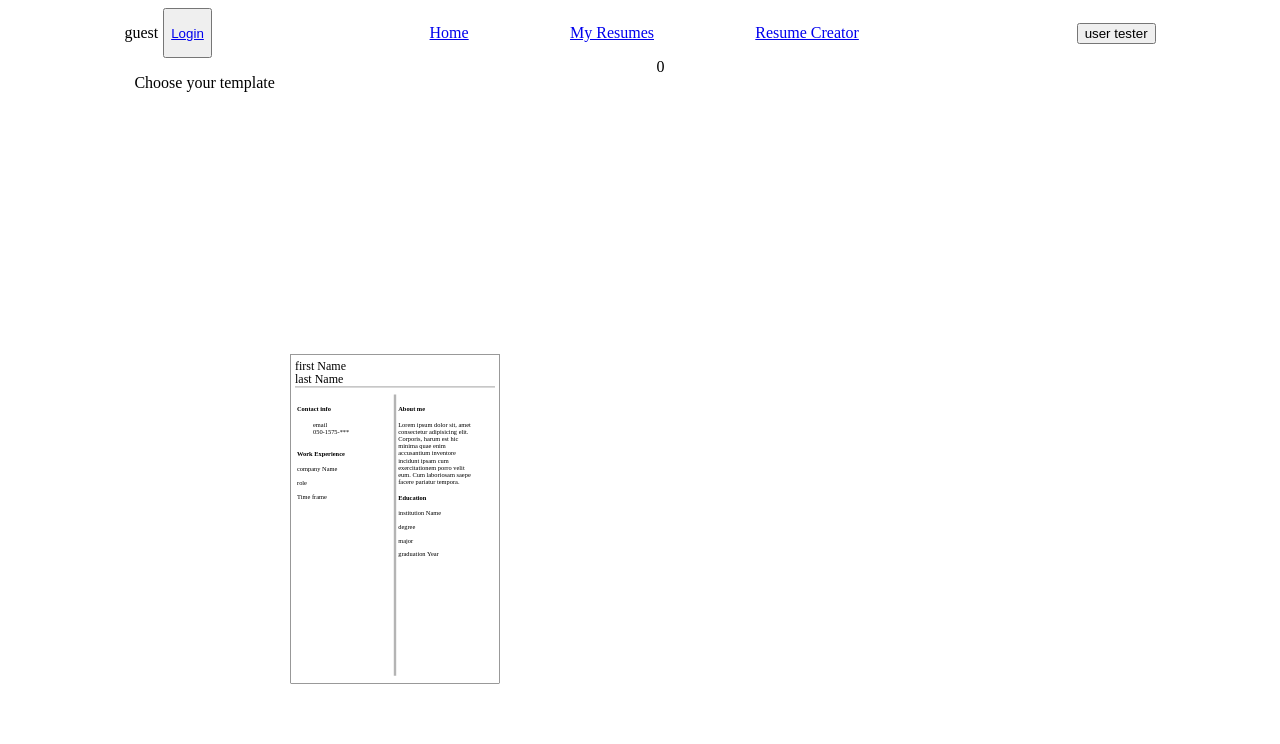
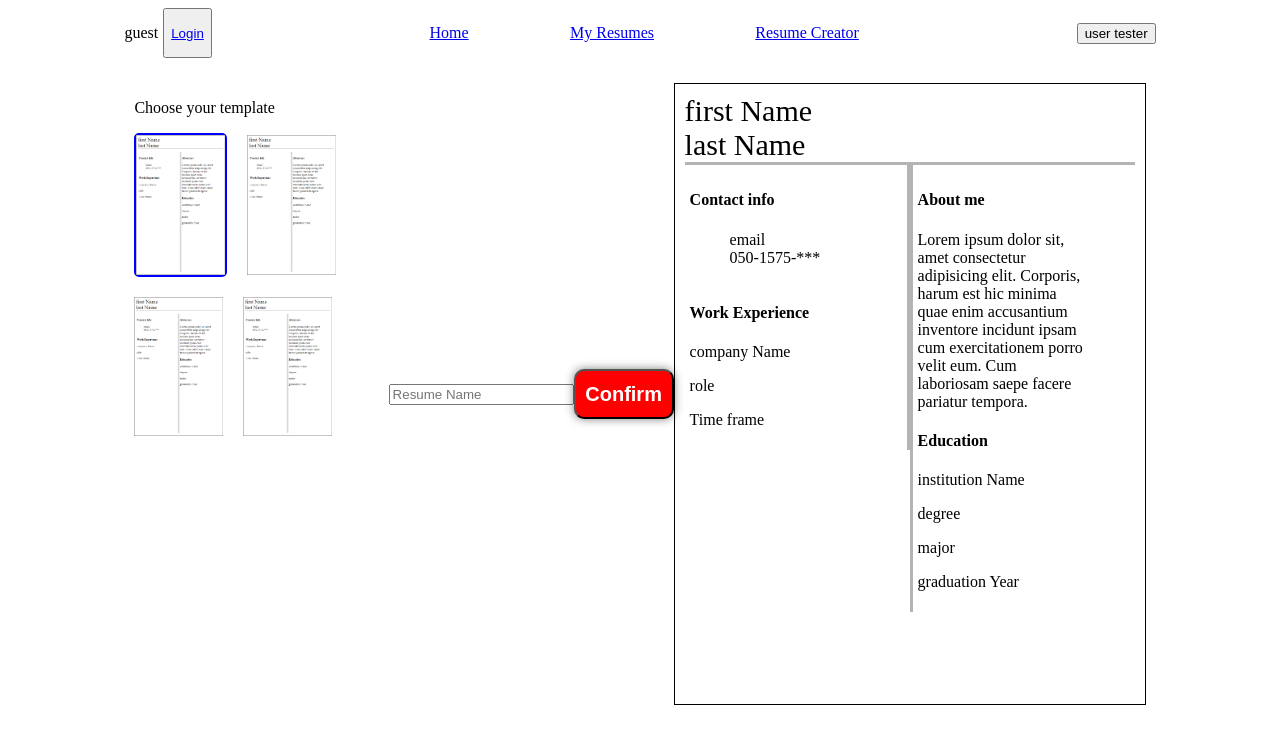
Before and after one commit to OfekMajar/portfolioCreatorProject, a React (Vite) app: page /ResumeCreator in a window 1280 px wide. Shown: the top 744 px of the page. Built offline with nearby package versions, Linux system fonts and the light colour scheme; no server answers.

Commit message:
added a from which saves which template the user chose, as well as almost done with the first template

```diff
--- a/src/components/ResumeForm.jsx
+++ b/src/components/ResumeForm.jsx
@@ -5,7 +5,7 @@ import ContactInfo from "./ContactInfo";
 import { UserContext } from "../context/User";
 import { addDoc, collection, doc, query } from "firebase/firestore";
 import { db } from "../config/firebase";
-function ResumeForm() {
+function ResumeForm({selectedTemplate}) {
   const { user } = useContext(UserContext);
   const [formData, setFormData] = useState({});
   const [workExpData, setWorkExpData] = useState({});
@@ -14,6 +14,10 @@ function ResumeForm() {
   const [educationsList, setEducationsList] = useState([]);
   const [currentFormStage, setCurrentFormStage] = useState(1);
   const [userData, setUserData] = useState({});
+  console.log(selectedTemplate,user.userId);
+  useEffect(()=>{
+setUserData({ userId: user.userId,selectedTemplate:selectedTemplate})
+  },[selectedTemplate])
   //*Change handlers
   const changeContactInfoHandler = (e) => {
     formData[e.target.name] = e.target.value;
@@ -97,7 +101,7 @@ function ResumeForm() {
     if (!user) {
       return alert("you must log in ");
     }
-    setUserData({ ...userData, userId: user.userId });
+    setUserData({ ...userData });
     const collectionRef = collection(db,"Resumes")
    await addDoc(collectionRef,userData)
 
--- a/src/components/templates/miniTamplate/MiniTemplate.jsx
+++ b/src/components/templates/miniTamplate/MiniTemplate.jsx
@@ -6,7 +6,9 @@ function MiniTemplate() {
   const [chosenTemplate, setChosenTemplate] = useState();
   return (
     <div id="templateOptions">
+        <div id="smallerCover">
       <Template1 isBig={false} />
+      </div>
     </div>
   );
 }
--- a/src/components/templates/template1/template1.css
+++ b/src/components/templates/template1/template1.css
@@ -2,15 +2,12 @@
   display: flex;
   flex-direction: column;
   border: 1px solid black;
-  width: 500px;
-  height: 800px;
+  width: 450px;
+  min-height: 600px;
   padding: 10px;
 }
 
-.smallTemplate {
-  transform: scale(0.4);
 
-}
 .userFullName {
   display: flex;
   flex-direction: column;
--- a/src/pages/resumeCreator/ResumeCreator.jsx
+++ b/src/pages/resumeCreator/ResumeCreator.jsx
@@ -1,28 +1,61 @@
 import React, { useState } from "react";
 import ResumeForm from "../../components/ResumeForm";
+import Template1 from "../../components/templates/template1/template1";
+import template1Img from "../../assets/Images/template1.png"
 import MiniTemplate from "../../components/templates/miniTamplate/MiniTemplate";
-import "./resumeCreator.css"
+import "./resumeCreator.css";
 function ResumeCreator() {
-  const [isChoosingTemplate,setIsChoosingTemplate]=useState(true)
-  const [selectedTemplate,setSelectedTemplate]=useState(0)
+  const [isChoosingTemplate, setIsChoosingTemplate] = useState(true);
+  const [selectedTemplate, setSelectedTemplate] = useState(1);
+  const [resumeName,setResumeName]=useState()
+
+  const viewedTemplateSelector=(e)=>{
+    setSelectedTemplate(e.target.name)
+  }
+  const changeHandler=(e)=>{
+    setResumeName(e.target.value)
+  }
+  const confirmTemplate=()=>{
+    let confirmTemp
+  confirmTemp =confirm("are you sure you want this template?")
+  if(!confirmTemp){
+    return
+  }
+  setIsChoosingTemplate(false)
+  }
   return (
     <div id="ResumeFormContainer">
-    {isChoosingTemplate?
+      {isChoosingTemplate ? (
         <div id="templateChooserContainer">
           <section id="templatesOptionsContainer">
             <div>
               <p>Choose your template</p>
             </div>
-      <MiniTemplate/>
+            <div id="templateOptions">
+              <div className={`singleOptionBox ${selectedTemplate==1?"selectedTemplate":null}`}>
+              <img src={template1Img} onClick={viewedTemplateSelector} name={1} alt="template1" className="templateOption"/>
+              </div>
+              <div className={`singleOptionBox ${selectedTemplate==2?"selectedTemplate":null}`}>
+              <img src={template1Img} onClick={viewedTemplateSelector} name={2} alt="template2" className="templateOption"/>
+              </div>
+              <div className={`singleOptionBox ${selectedTemplate==3?"selectedTemplate":null}`}>
+              <img src={template1Img} onClick={viewedTemplateSelector} name={3} alt="template3" className="templateOption"/>
+              </div>
+              <div className={`singleOptionBox ${selectedTemplate==4?"selectedTemplate":null}`}>
+              <img src={template1Img} onClick={viewedTemplateSelector} name={4} alt="template4" className="templateOption"/>
+              </div>
+            </div>
           </section>
+          <div className="confirmTemplateBtnContainer">
+            <input type="text" placeholder="Resume Name" />
+            <button onClick={confirmTemplate} id="confirmTemplateBtn">Confirm</button></div>
           <section id="templateViewer">
-        {selectedTemplate==<p>1561515</p>?null:selectedTemplate==2?2:selectedTemplate==3?3:0}
+        {selectedTemplate==1?<Template1/>:selectedTemplate==2?2:selectedTemplate==3?3:null}
       </section>
         </div>
-    :
-    <ResumeForm />
-    }
-
+      ) : (
+        <ResumeForm selectedTemplate={selectedTemplate} />
+      )}
     </div>
   );
 }
--- a/src/pages/resumeCreator/resumeCreator.css
+++ b/src/pages/resumeCreator/resumeCreator.css
@@ -2,22 +2,65 @@
   display: flex;
   flex-direction: column;
   align-items: center;
+  margin-top: 25px;
 }
 #templateChooserContainer {
   display: flex;
   width: 80%;
+  justify-content: space-between;
 }
+#templatesOptionsContainer{
+  width: 40%;
+}
+#templateOptions {
+display: flex;
+flex-wrap: wrap;
+gap: 20px;
+}
+.singleOptionBox{
+  display: flex;
+  justify-content: center;
+  align-items: center;
+  width: 35%;
+  height: auto;
+  border-radius: 5px;
+}
+.selectedTemplate{
+  border: 2px solid blue;
+}
+img{
+  width: 100%;
+}
+#templateViewer{
+  width: 50%;
+  display: flex;
+  align-items: center;
+  justify-content: center;
+}
+.confirmTemplateBtnContainer{
+  display: flex;align-items: center;justify-content: center;
+}
+#confirmTemplateBtn{
+  width: 100px;
+  height: 50px;
+  font-size: 20px;
+  font-weight: 700;
+  border-radius: 10px;
+  background-color: #ff0000;
+  color:#fff;
+  transition: all 0.1s;
+  box-shadow: 0 0 10px rgba(0, 0, 0, 0.5);
+}
+#confirmTemplateBtn:active {
+transform: translateY(5px);
+box-shadow: none;
+}
+
 #workExpContainer,
 #educationContainer {
   display: flex;
   flex-direction: column;
   gap: 10px;
-}
-#templatesOptionsContainer{
-  position: relative;}
-#templateOptions {
-  height: 50%;
-  position: relative;
 }
 .singleWorkExpContainer,
 .SingleEducationContainer {
```
Also changed, not shown: src/assets/Images/template1.png (added). Lines whose indentation alone changed are shown as unchanged.
